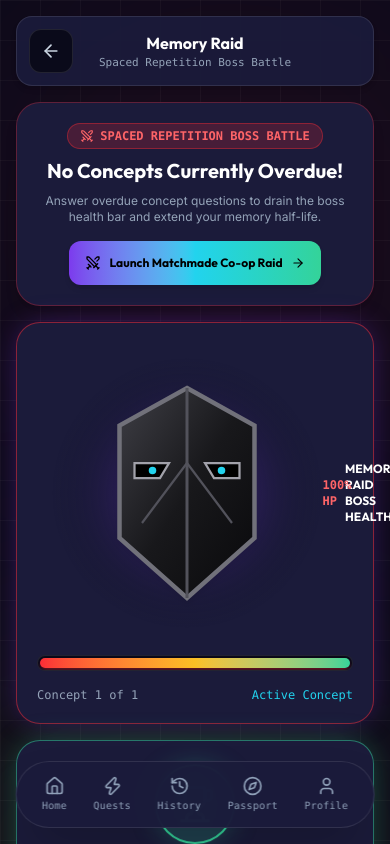
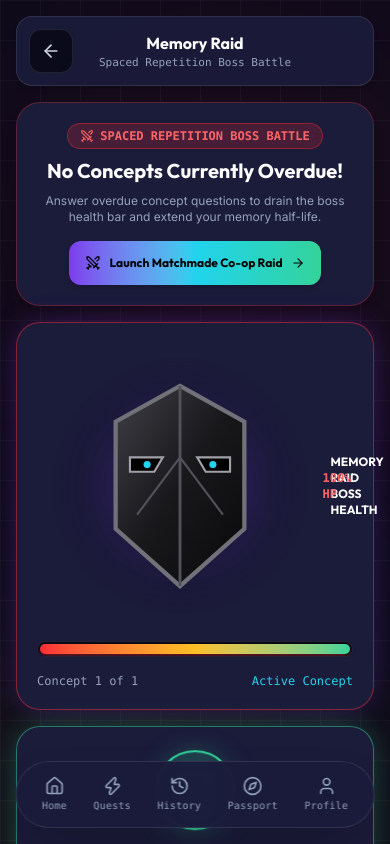
Before and after one commit to vijayaragavan7727/Xpedition, a Next.js app: page /raid in a window 390 px wide. Shown: the top 844 px of the page. Built offline with nearby package versions, Linux system fonts and the light colour scheme; no server answers; the database is empty.

Commit message:
fix(qa): mobile-first visual QA pass enforcing 390px viewport max-width, zero horizontal scroll, and clear text/button contrast

```diff
--- a/components/SquidAsset.tsx
+++ b/components/SquidAsset.tsx
@@ -52,7 +52,7 @@ export default function SquidAsset({
   const src = ASSET_PATHS[name];
 
   return (
-    <div className={`relative inline-flex items-center justify-center shrink-0 ${className}`}>
+    <div className={`relative inline-flex items-center justify-center shrink-0 max-w-full ${className}`}>
       <Image
         src={src}
         alt={alt}
@@ -60,6 +60,7 @@ export default function SquidAsset({
         height={height}
         priority={priority}
         className="w-full h-full object-contain filter drop-shadow-md transition-transform duration-300 hover:scale-105"
+        style={{ maxWidth: "100%", height: "auto" }}
       />
     </div>
   );
```
